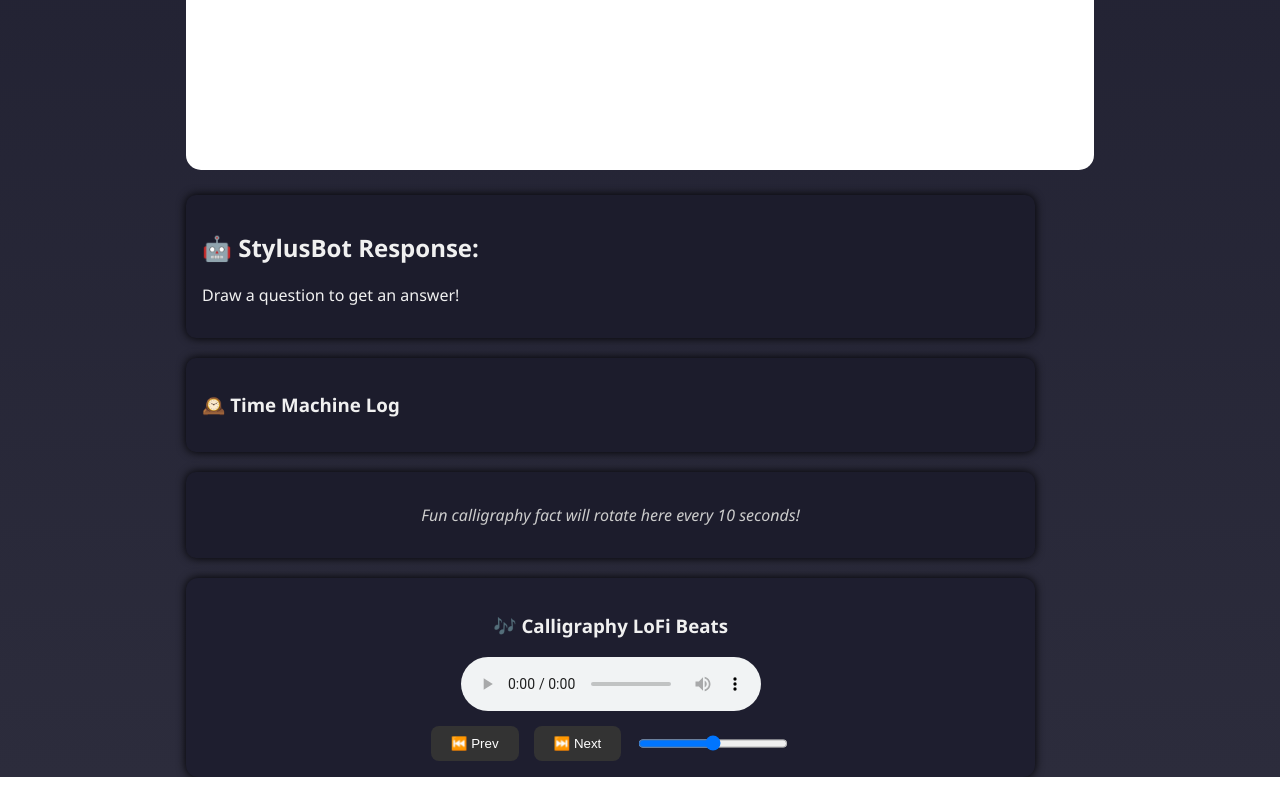
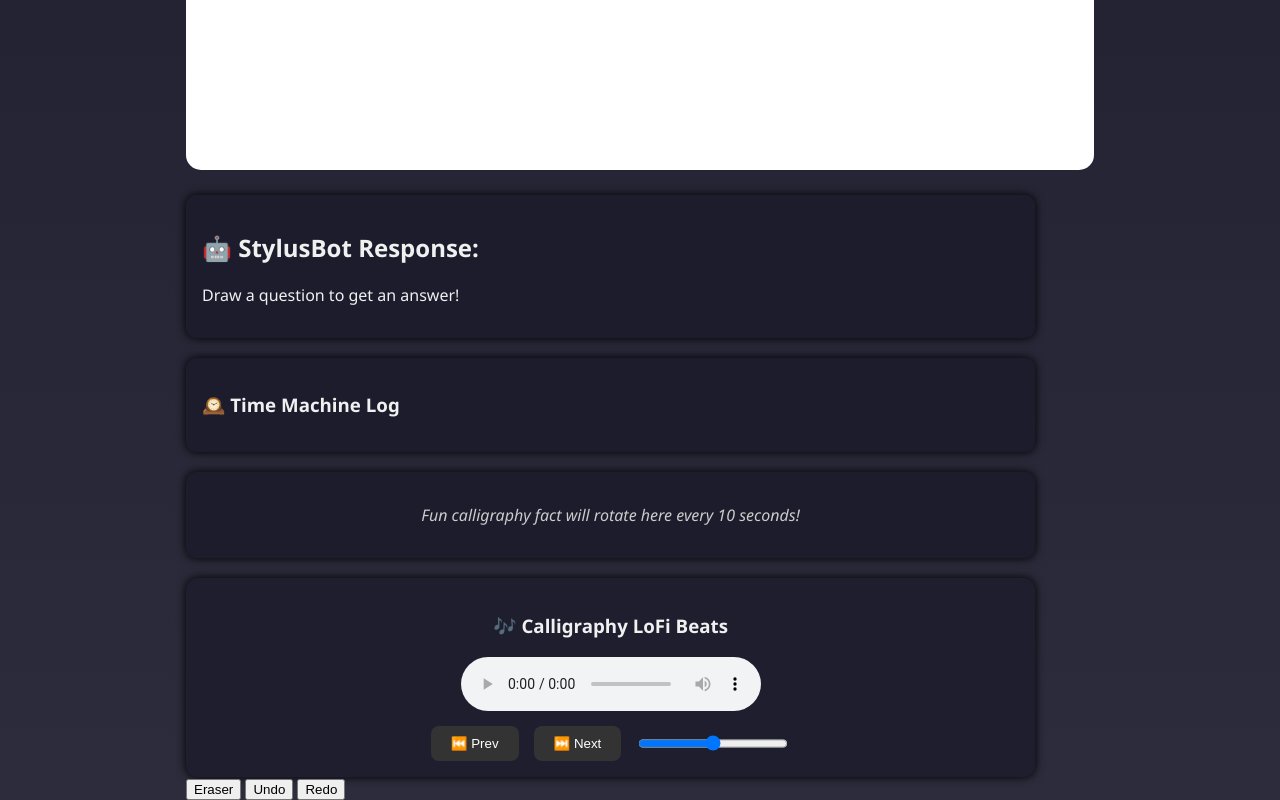
Before and after one commit to krishramoju2/draw.io, a plain HTML site: page index.html in a window 1280 px wide. Shown: the part 453-1253 px from the top of the page. Before the commit the page ends 1230 px from the top, so only its background shows below. Drawn offline with Linux system fonts and the light colour scheme.

Commit message:
Update index.html

```diff
--- a/index.html
+++ b/index.html
@@ -83,6 +83,10 @@
         <input type="range" id="volume-control" min="0" max="1" step="0.01" value="0.5">
       </div>
     </div>
+    <button id="eraser-toggle">Eraser</button>
+<button id="undo">Undo</button>
+<button id="redo">Redo</button>
+
   </main>
 
   <script src="script.js"></script>
```
